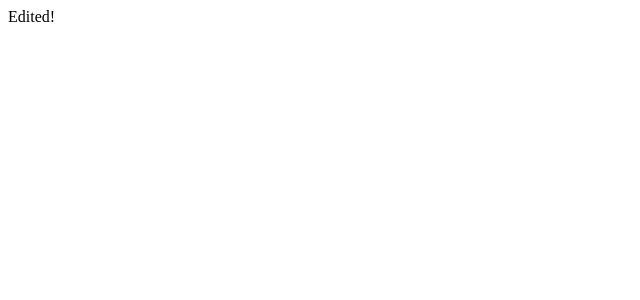
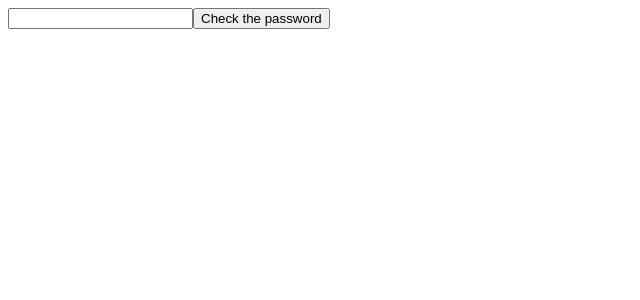
Before and after one commit to aoliadi/the-shoppies, a React (Vite) app: page / in a window 1280 px wide. Shown: the top 300 px of the page, without its empty margins (0-640 px from the left). Built offline with nearby package versions, Linux system fonts and the light colour scheme.

Commit message:
feat: :rocket: Search bar takes and logs input

```diff
--- a/src/App.jsx
+++ b/src/App.jsx
@@ -1,5 +1,11 @@
+import SearchBar from "./Components/SearchBar";
+
 function App() {
-  return <>Edited!</>;
+  return (
+    <>
+      <SearchBar />
+    </>
+  );
 }
 
 export default App;
--- /dev/null
+++ b/src/Components/SearchBar.jsx
@@ -0,0 +1,29 @@
+import { useRef, useState } from "react";
+
+const SearchBar = () => {
+  const searchBar = useRef(null);
+  const [searchQuery, setsearchQuery] = useState("");
+
+  const onBtnClick = ({ current: { value: inputVal } }) => {
+    if (inputVal) {
+      console.log(inputVal);
+      setsearchQuery(inputVal);
+    }
+    searchBar.current.focus();
+  };
+
+  return (
+    <>
+      <input type="password" ref={searchBar} />
+      <button
+        onClick={() => {
+          onBtnClick(searchBar);
+        }}
+      >
+        Check the password
+      </button>
+    </>
+  );
+};
+
+export default SearchBar;
```
